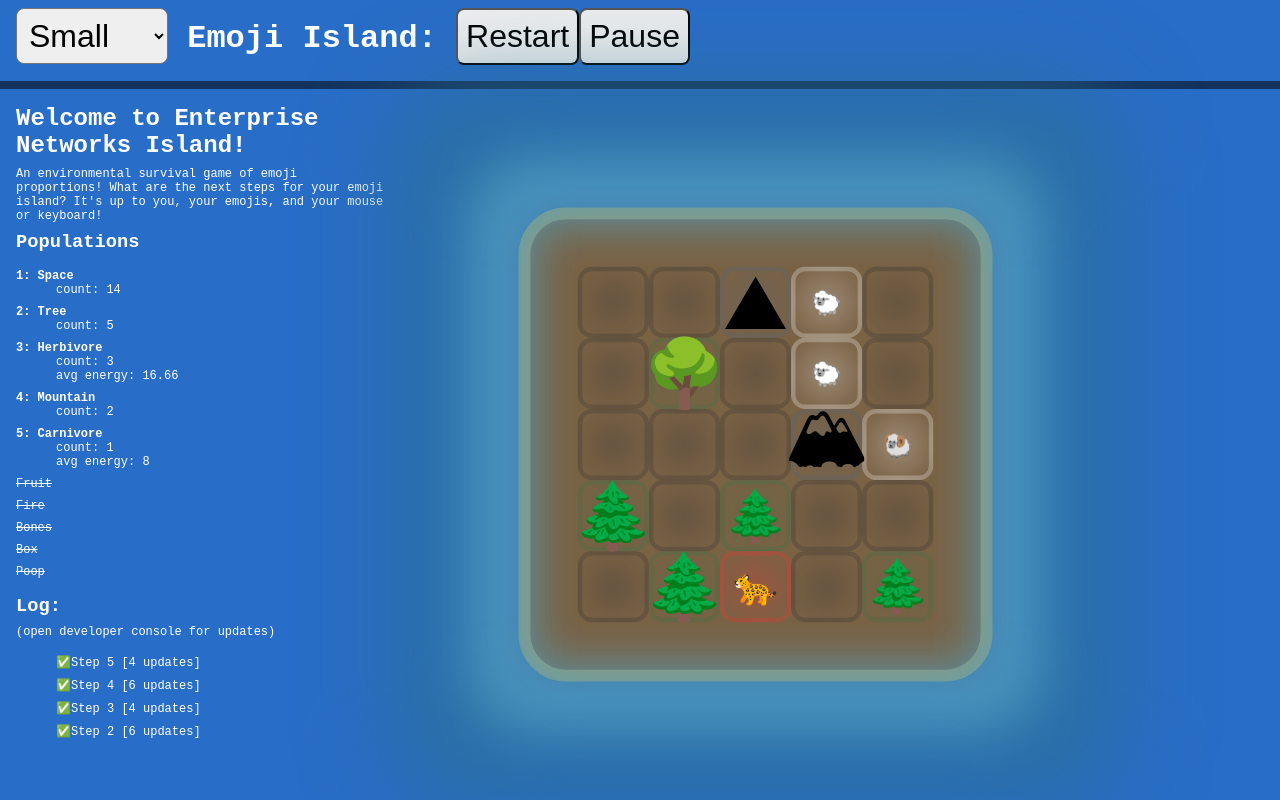
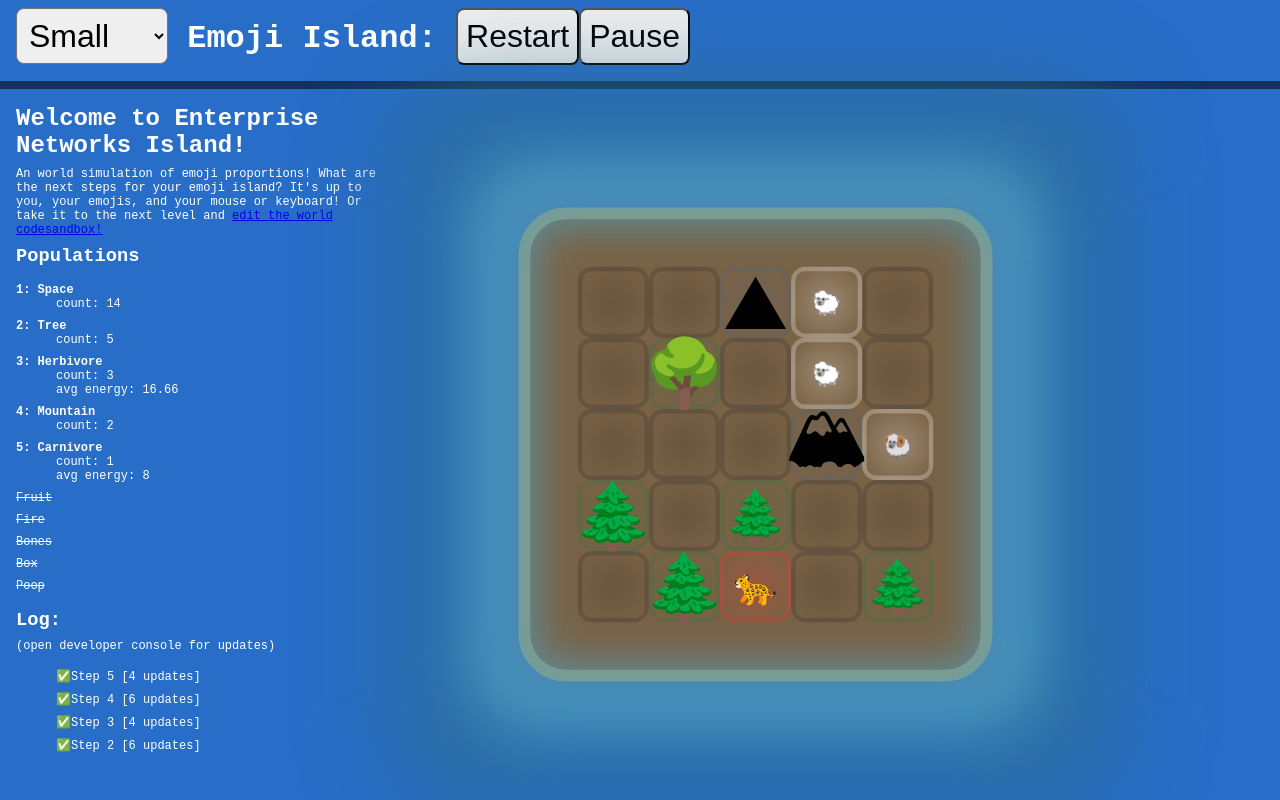
Before and after one commit to shiftyp/emoji_island, a React (Vite) app: page / in a window 1280 px wide. Built offline with nearby package versions, Linux system fonts and the light colour scheme.

Commit message:
Added codesandbox link

```diff
--- a/src/core/world.tsx
+++ b/src/core/world.tsx
@@ -87,9 +87,12 @@ export const World: React.FunctionComponent<{
       <div className="log" ref={logRef}>
         <h2>Welcome to {name} Island!</h2>
         <p>
-          An environmental survival game of emoji proportions! What are the next
-          steps for your emoji island? It's up to you, your emojis, and your
-          mouse or keyboard!
+          An world simulation of emoji proportions! What are the next steps for
+          your emoji island? It's up to you, your emojis, and your mouse or
+          keyboard! Or take it to the next level and{' '}
+          <a href="https://codesandbox.io/s/github/shiftyp/emoji_island/tree/master/?fontsize=14&hidenavigation=1&theme=dark">
+            edit the world codesandbox!
+          </a>
         </p>
         <h3>Populations</h3>
         <dl className="scores">
```
